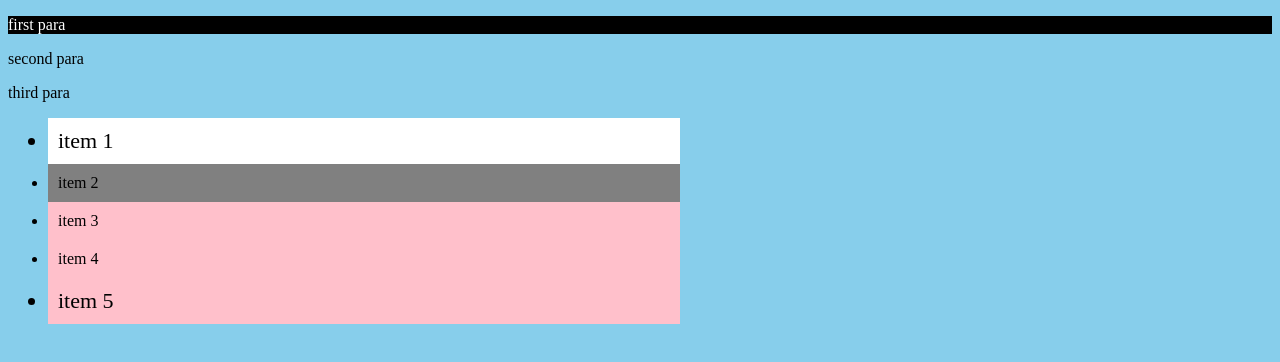
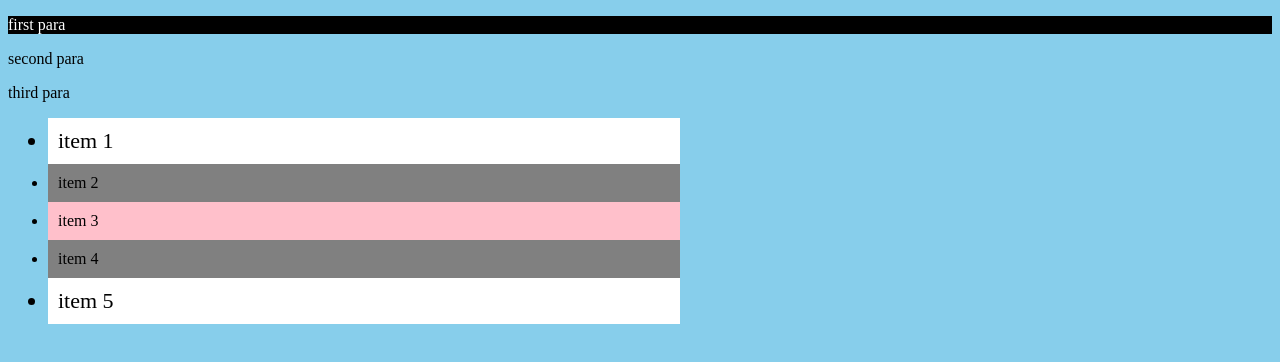
Before and after one commit to acciojob/pseudo-classes-Sarath-Dharmaraj, a website: page main.html in a window 1280 px wide. Drawn offline with Linux system fonts and the light colour scheme.

Commit message:
created a submission

```diff
--- a/styles.css
+++ b/styles.css
@@ -21,8 +21,8 @@ li{
 li:nth-child(odd){
 	background-color: white;
 }
-li:nth-child(n+3){
-	background-color: pink;
+ul li:nth-last-child(3) {
+  background-color: pink;
 }
 li:first-child, li:last-child{
 	font-size: 22px;
```
